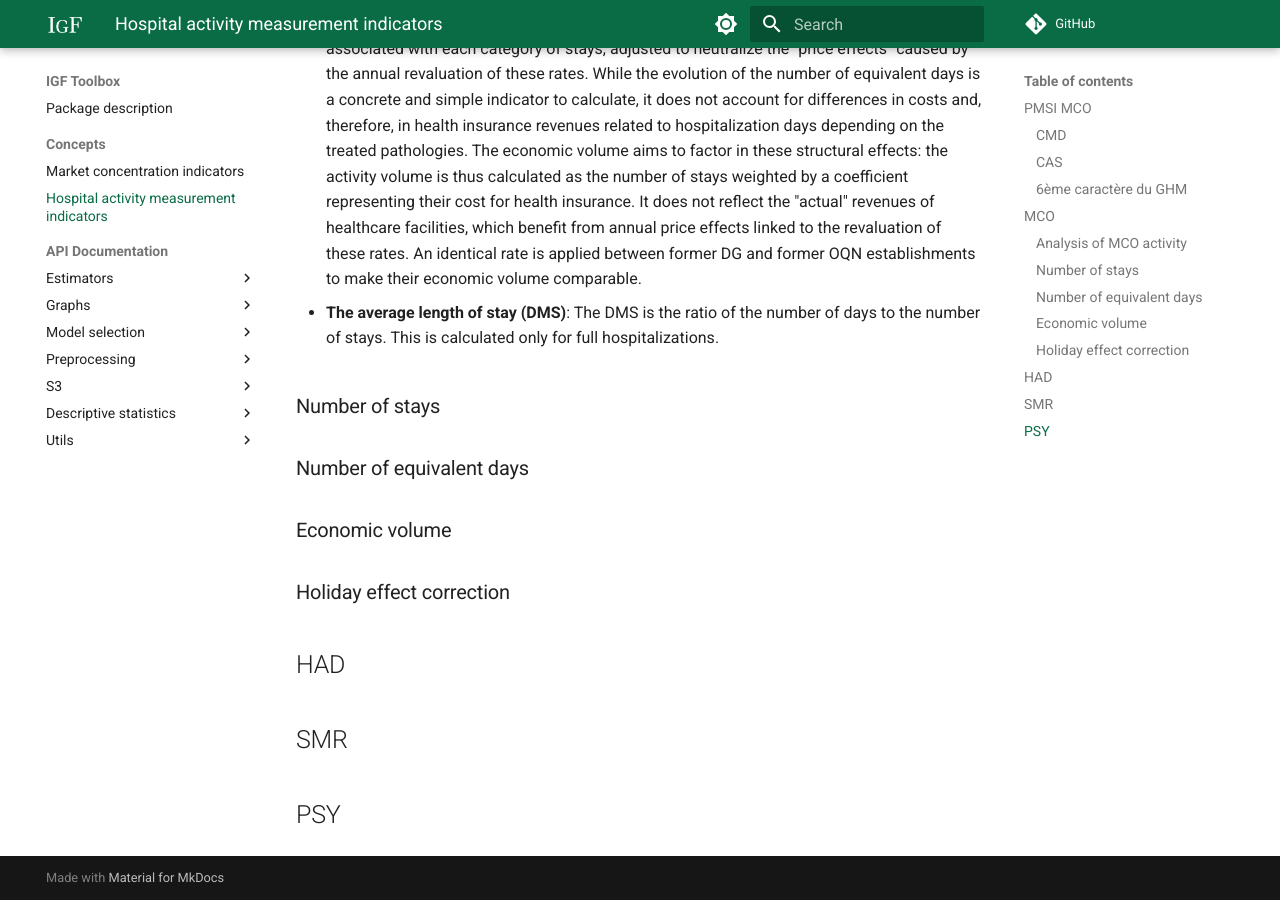
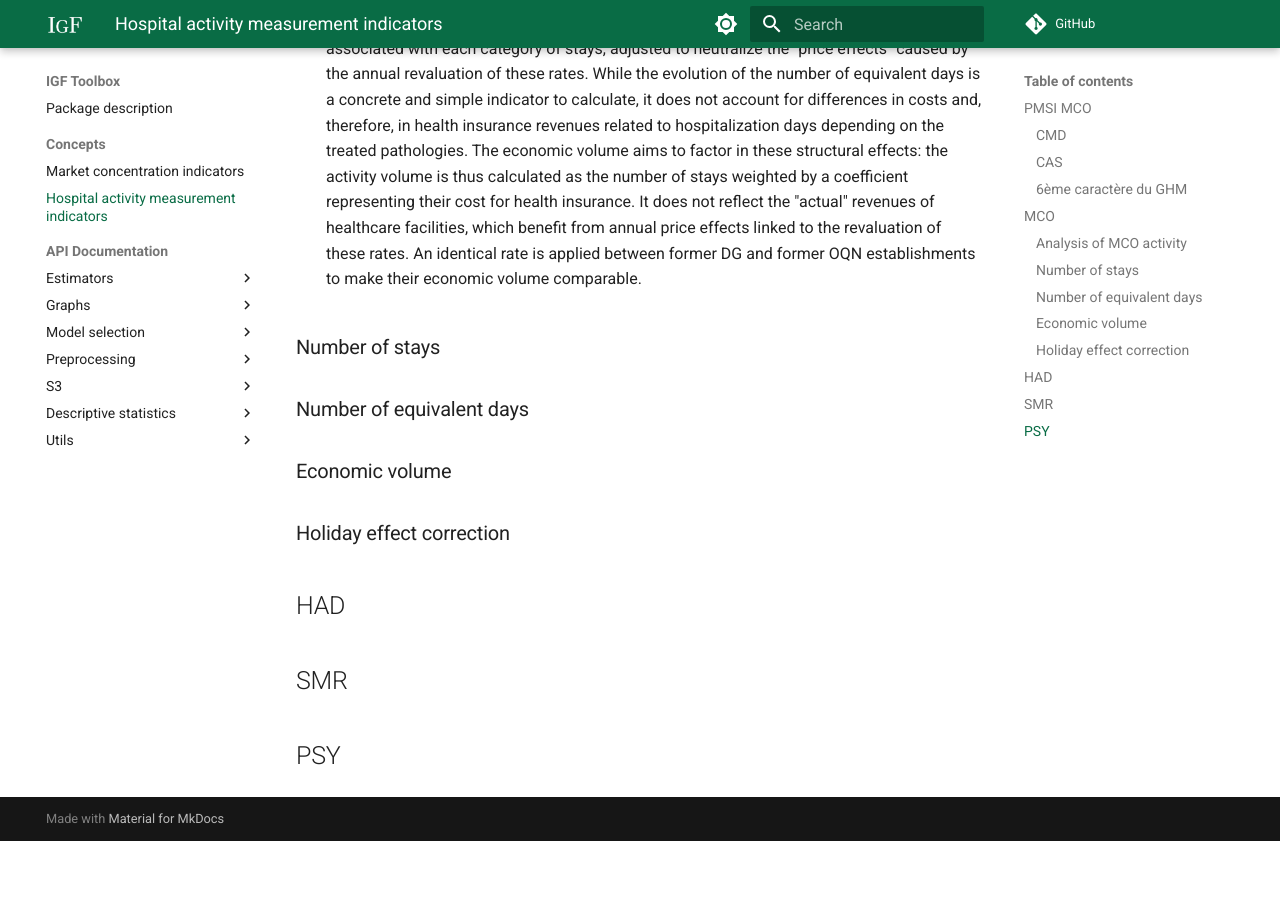
Before and after one commit to IGF-PSD/igf_toolbox, an MkDocs documentation site: the page built from docs/concepts/HOSPITAL_ACTIVITY.md, in a window 1280 px wide and 900 px high, scrolled down 3367 px. Built offline with MkDocs 1.6.1 and Material for MkDocs 9.7.7, drawn with Linux system fonts in a browser that asks for light colours; comment, search, counter and statistics services are not loaded; after the commit the page ends 4208 px from its top, so only the background shows below that.

Commit message:
Update HOSPITAL_ACTIVITY.md

```diff
--- a/docs/concepts/HOSPITAL_ACTIVITY.md
+++ b/docs/concepts/HOSPITAL_ACTIVITY.md
@@ -109,8 +109,6 @@ Three different measures have been selected to analyze activity in the field of
 
 - **The economic volume**: This corresponds to activity-related revenues based on the rates associated with each category of stays, adjusted to neutralize the "price effects" caused by the annual revaluation of these rates. While the evolution of the number of equivalent days is a concrete and simple indicator to calculate, it does not account for differences in costs and, therefore, in health insurance revenues related to hospitalization days depending on the treated pathologies. The economic volume aims to factor in these structural effects: the activity volume is thus calculated as the number of stays weighted by a coefficient representing their cost for health insurance. It does not reflect the "actual" revenues of healthcare facilities, which benefit from annual price effects linked to the revaluation of these rates. An identical rate is applied between former DG and former OQN establishments to make their economic volume comparable.
 
-- **The average length of stay (DMS)**: The DMS is the ratio of the number of days to the number of stays. This is calculated only for full hospitalizations.
-
 ### Number of stays
 
 
```
